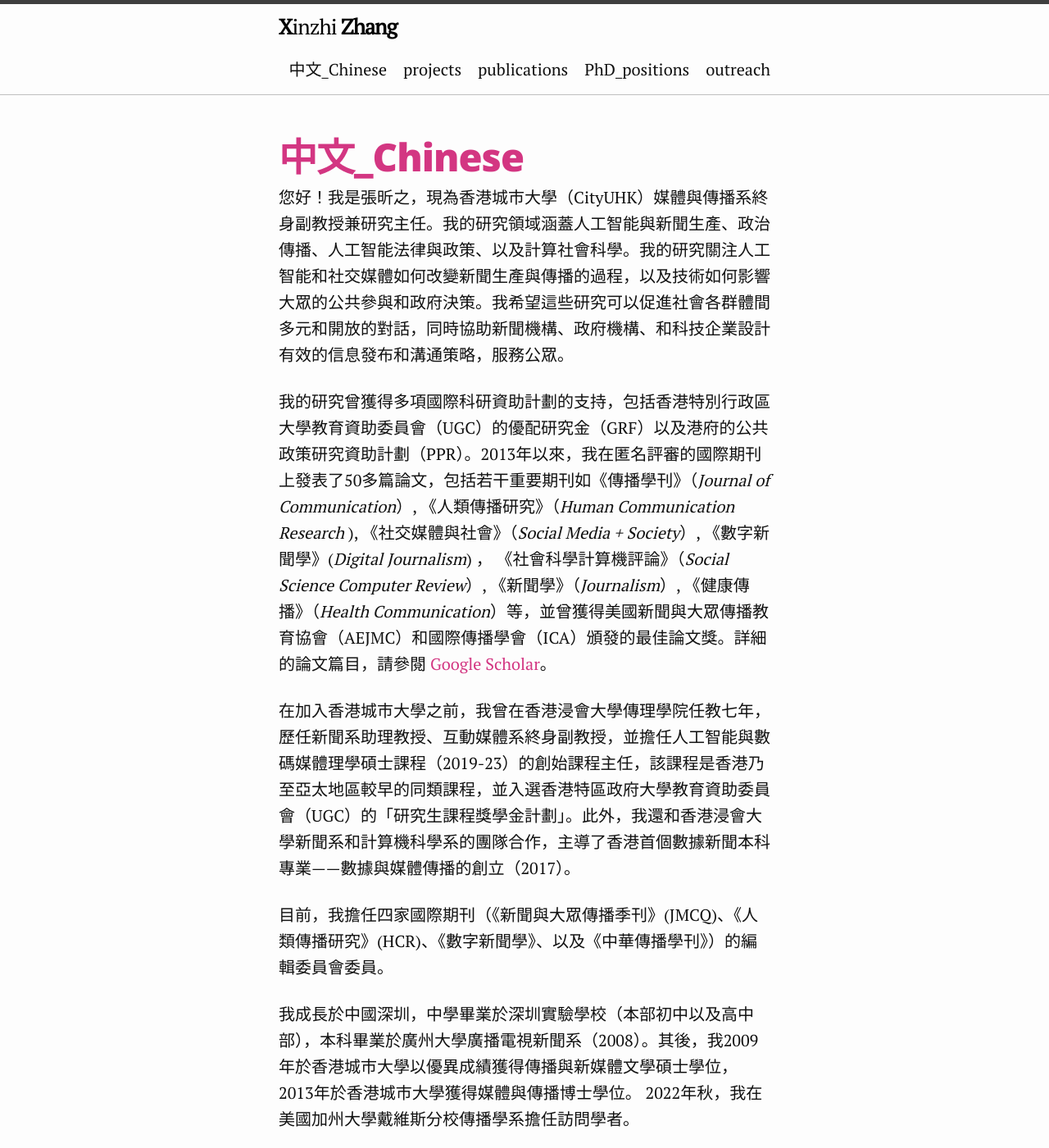
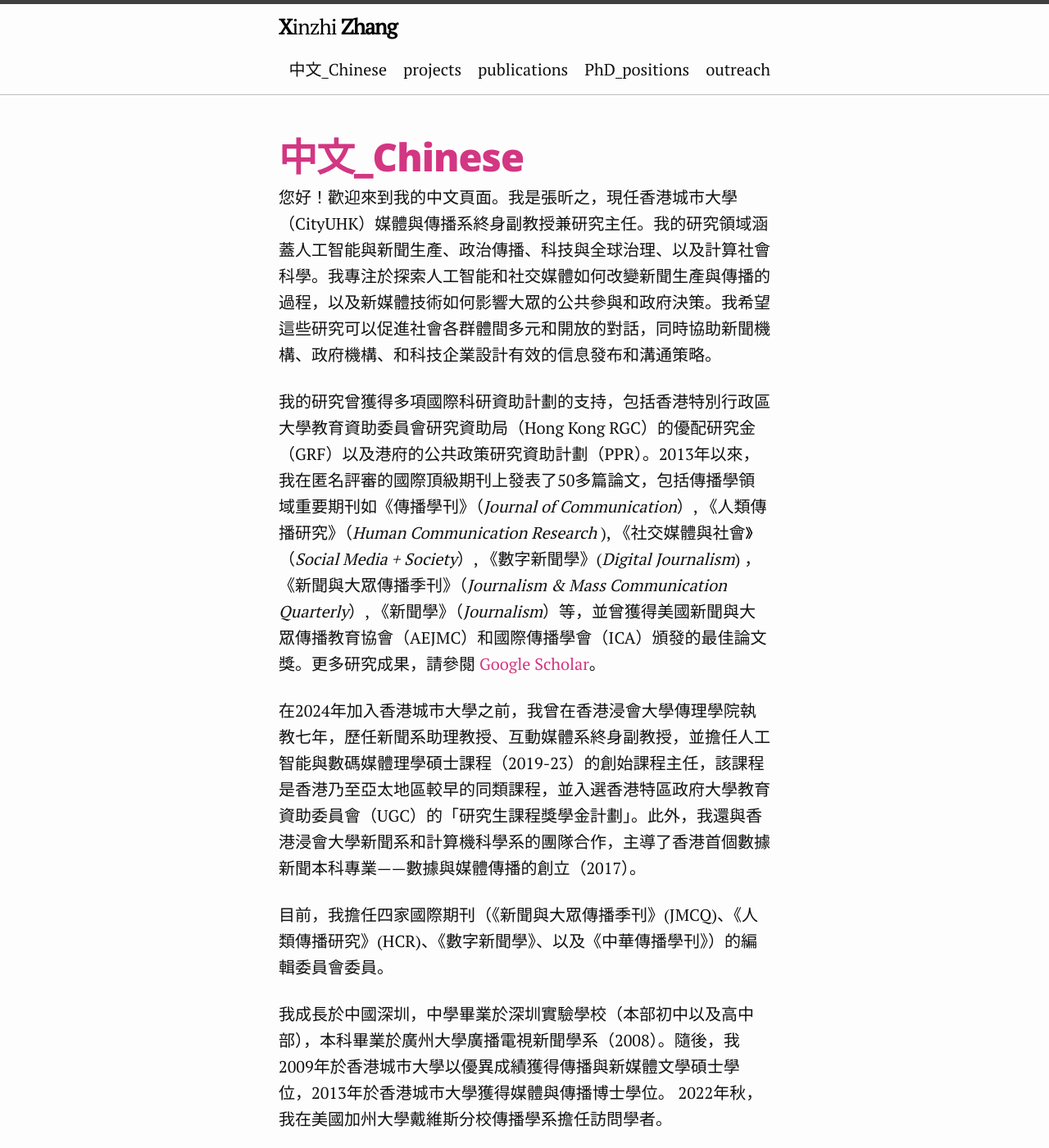
Before and after one commit to xzzhang2/xzzhang2.github.io, a Jekyll site: the page built from pages/Chinese.md, in a window 1280 px wide and 1400 px high. Shown: the whole window at 82% size. Built offline with Jekyll 4.4.1, drawn with Linux system fonts in a browser that asks for light colours; some of the changed text lies outside the part shown.

```diff
--- a/pages/Chinese.md
+++ b/pages/Chinese.md
@@ -5,18 +5,18 @@ description: Xinzhi Zhang's Chinese biography
 ---
 
 
-您好！我是張昕之，現為香港城市大學（CityUHK）媒體與傳播系終身副教授兼研究主任。我的研究領域涵蓋人工智能與新聞生產、政治傳播、人工智能法律與政策、以及計算社會科學。我的研究關注人工智能和社交媒體如何改變新聞生產與傳播的過程，以及技術如何影響大眾的公共參與和政府決策。我希望這些研究可以促進社會各群體間多元和開放的對話，同時協助新聞機構、政府機構、和科技企業設計有效的信息發布和溝通策略，服務公眾。
+您好！歡迎來到我的中文頁面。我是張昕之，現任香港城市大學（CityUHK）媒體與傳播系終身副教授兼研究主任。我的研究領域涵蓋人工智能與新聞生產、政治傳播、科技與全球治理、以及計算社會科學。我專注於探索人工智能和社交媒體如何改變新聞生產與傳播的過程，以及新媒體技術如何影響大眾的公共參與和政府決策。我希望這些研究可以促進社會各群體間多元和開放的對話，同時協助新聞機構、政府機構、和科技企業設計有效的信息發布和溝通策略。
 
-我的研究曾獲得多項國際科研資助計劃的支持，包括香港特別行政區大學教育資助委員會（UGC）的優配研究金（GRF）以及港府的公共政策研究資助計劃（PPR）。2013年以來，我在匿名評審的國際期刊上發表了50多篇論文，包括若干重要期刊如《傳播學刊》（*Journal of Communication*）, 《人類傳播研究》（*Human Communication Research* ), 《社交媒體與社會》（*Social Media + Society*）, 《數字新聞學》(*Digital Journalism*) ， 《社會科學計算機評論》（*Social Science Computer Review*）, 《新聞學》（*Journalism*）, 《健康傳播》（*Health Communication*）等，並曾獲得美國新聞與大眾傳播教育協會（AEJMC）和國際傳播學會（ICA）頒發的最佳論文獎。詳細的論文篇目，請參閱 [Google Scholar](https://scholar.google.com.hk/citations?user=iOFeIDIAAAAJ&hl=en)。
+我的研究曾獲得多項國際科研資助計劃的支持，包括香港特別行政區大學教育資助委員會研究資助局（Hong Kong RGC）的優配研究金（GRF）以及港府的公共政策研究資助計劃（PPR）。2013年以來，我在匿名評審的國際頂級期刊上發表了50多篇論文，包括傳播學領域重要期刊如《傳播學刊》（*Journal of Communication*）, 《人類傳播研究》（*Human Communication Research* ), 《社交媒體與社會》（*Social Media + Society*）, 《數字新聞學》(*Digital Journalism*) ， 《新聞與大眾傳播季刊》（*Journalism & Mass Communication Quarterly*）, 《新聞學》（*Journalism*）等，並曾獲得美國新聞與大眾傳播教育協會（AEJMC）和國際傳播學會（ICA）頒發的最佳論文獎。更多研究成果，請參閱 [Google Scholar](https://scholar.google.com.hk/citations?user=iOFeIDIAAAAJ&hl=en)。
 
-在加入香港城市大學之前，我曾在香港浸會大學傳理學院任教七年，歷任新聞系助理教授、互動媒體系終身副教授，並擔任人工智能與數碼媒體理學碩士課程（2019-23）的創始課程主任，該課程是香港乃至亞太地區較早的同類課程，並入選香港特區政府大學教育資助委員會（UGC）的「研究生課程獎學金計劃」。此外，我還和香港浸會大學新聞系和計算機科學系的團隊合作，主導了香港首個數據新聞本科專業——數據與媒體傳播的創立（2017）。
+在2024年加入香港城市大學之前，我曾在香港浸會大學傳理學院執教七年，歷任新聞系助理教授、互動媒體系終身副教授，並擔任人工智能與數碼媒體理學碩士課程（2019-23）的創始課程主任，該課程是香港乃至亞太地區較早的同類課程，並入選香港特區政府大學教育資助委員會（UGC）的「研究生課程獎學金計劃」。此外，我還與香港浸會大學新聞系和計算機科學系的團隊合作，主導了香港首個數據新聞本科專業——數據與媒體傳播的創立（2017）。
 
 目前，我擔任四家國際期刊（《新聞與大眾傳播季刊》(JMCQ)、《人類傳播研究》(HCR)、《數字新聞學》、以及《中華傳播學刊》）的編輯委員會委員。
 
-我成長於中國深圳，中學畢業於深圳實驗學校（本部初中以及高中部），本科畢業於廣州大學廣播電視新聞系（2008）。其後，我2009年於香港城市大學以優異成績獲得傳播與新媒體文學碩士學位，2013年於香港城市大學獲得媒體與傳播博士學位。 2022年秋，我在美國加州大學戴維斯分校傳播學系擔任訪問學者。
+我成長於中國深圳，中學畢業於深圳實驗學校（本部初中以及高中部），本科畢業於廣州大學廣播電視新聞學系（2008）。隨後，我2009年於香港城市大學以優異成績獲得傳播與新媒體文學碩士學位，2013年於香港城市大學獲得媒體與傳播博士學位。 2022年秋，我在美國加州大學戴維斯分校傳播學系擔任訪問學者。
 
 
-（更新時間：2025年6月）
+（更新時間：2025年7月）
 
 
 --
```
Also changed, not shown: pages/pubs.md (+8 -4 lines).
